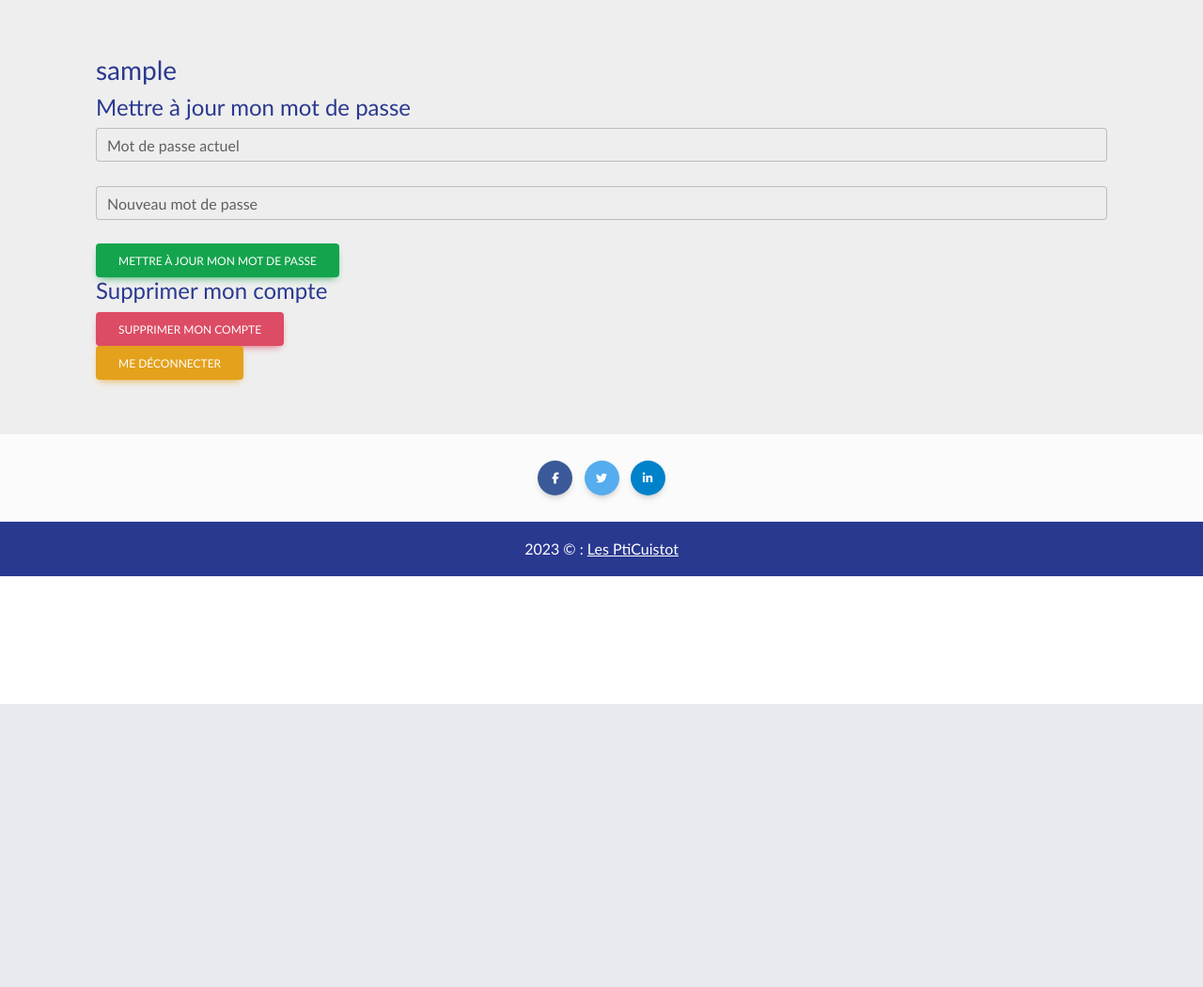
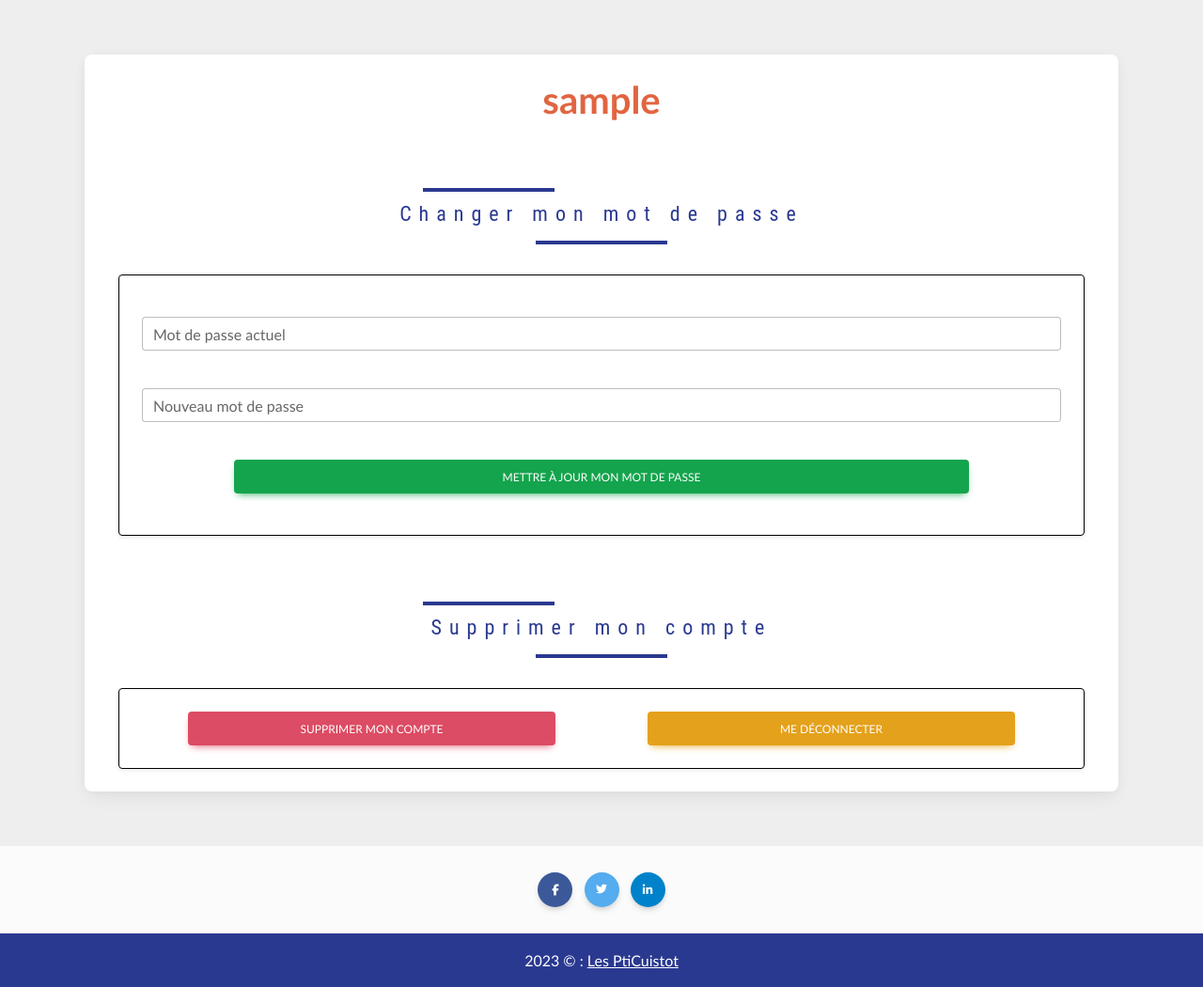
Before and after one commit to PtiCuistot/PtiCuistot, a PHP site: page /account.php in a window 1280 px wide. Shown: the part 51-1101 px from the top of the page at 94% size. Before the commit the page ends 800 px from the top, so only its background shows below. Run offline with PHP 8.4, Linux system fonts and the light colour scheme; the visitor is signed in with stand-in values (Sample User, id 1); some libraries are stand-ins or nearby versions.

Commit message:
style admin/user

```diff
--- a/assets/styles/style.css
+++ b/assets/styles/style.css
@@ -442,6 +442,11 @@ img {
 
 .table-dark, .table-dark > td, .table-dark > th {
     background-color: var(--blue) !important;
+    text-align: center;
+  }
+
+  .table{
+    text-align: center;
   }
 
   tr, thead {
@@ -1213,3 +1218,49 @@ i{
 }
 
   /* END ingredient filter input */
+
+  /* User.php*/
+  .formUser > *{
+    margin-top: 20px;
+    margin-bottom: 20px;
+  }
+
+  .UserButtonDiv{
+    border: 1px solid black;flex-direction: row;display: flex;
+}
+
+  @media (max-width:480px)  {
+    .UserButtonDiv{
+        flex-direction: column !important;
+    }
+
+    .UserButtonDiv > *{
+        width: 100% !important;
+        margin-top: 10px !important;
+        margin-bottom: 10px !important;
+    }
+
+    .SuppUserButton{
+        font-size: 2vw;
+        padding: 5px;
+    }
+
+    .highMargin{
+        margin-left: 1% !important;
+        margin-right: 1% !important;
+    }
+
+
+  }
+  /* END User.php*/
+
+    /* admin.php*/
+    .AdminGroupe{
+       text-align: center;
+      }
+
+      .AdminGroupe > *{
+        margin-top: 20px;
+        margin-bottom: 20px;
+       }
+      /* END admin.php*/
--- a/php/template/detailRecette.php
+++ b/php/template/detailRecette.php
@@ -53,7 +53,7 @@
                                     <div class="text">Liste des ingrédients</div>
                                 </svg>
                             </div>
-                            <table class="table mb-4" id="ingredientArrayGlobal">
+                            <table class="table mb-4 table-striped" id="ingredientArrayGlobal">
                                 <thead>
                                     <tr class="table-dark">
                                         <th scope="col">Nom</th>
--- a/php/template/user.php
+++ b/php/template/user.php
@@ -7,35 +7,48 @@
     <?php include('link.php'); ?>
 </head>
 <?php include('header.php'); ?>
-<section style="background-color: #eee;">
+<section style="background-color: #eee;overflow: hidden;">
     <div class="container py-5 h-100">
         <div class="row d-flex justify-content-center align-items-center h-100">
-            <h3><?php echo $user->getUsername(); ?></h3>
-            <h4>Mettre à jour mon mot de passe</h4>
-            <br>
-            <form method="POST" action="php/treatment/updatePwd.php">
+            <div class="card rounded-3" style="text-align: center;">
+                <div class="card-body p-4">
+                    <h3 class="text-rainbow" style="font-size: 40px;"><?php echo $user->getUsername(); ?></h3>
+                    <div class="svg-wrapper wrapperFormCreateRecipeTitle" style="width: auto;">
+                        <svg height="60" width="500" xmlns="http://www.w3.org/2000/svg" style="z-index: 5;">
+                            <rect class="shape" height="60" width="500" />
+                            <div class="text">Changer mon mot de passe</div>
+                        </svg>
+                    </div>
+                    <div class="bg-white rounded shadow-sm p-4" style="border: 1px solid black;">
+                        <form method="POST" action="php/treatment/updatePwd.php" class="displayFlex formUser">
                             <div class="form-outline">
                                 <input name="actualPwd" type="password" id="recipeImage" class="form-control RecipeImage" required />
                                 <label class="form-label" for="typeURL">Mot de passe actuel</label>
                             </div>
-                <br>
                             <div class="form-outline">
                                 <input type="password" name="newPwd" id="recipeImage" class="form-control RecipeImage" required />
                                 <label class="form-label" for="typeURL">Nouveau mot de passe</label>
                             </div>
-                <br>
-                <input type="submit" class="btn btn-success" value="Mettre  à jour mon mot de passe" />
-                <br>
+                            <input type="submit" class="btn btn-success" value="Mettre  à jour mon mot de passe" style="width: 80%;"/>
                         </form>
-            <h4>Supprimer mon compte</h4>
-            <form action="php/treatment/disable.php" method="POST">
-                <input type="number" name="userId" value="<?php echo $_SESSION['userId']?>" hidden>
-                <input type="submit" class="btn btn-danger" value="Supprimer mon compte"/>
+                    </div>
+                    <div class="svg-wrapper wrapperFormCreateRecipeTitle" style="width: auto;">
+                        <svg height="60" width="500" xmlns="http://www.w3.org/2000/svg" style="z-index: 5;">
+                            <rect class="shape" height="60" width="500" />
+                            <div class="text">Supprimer mon compte</div>
+                        </svg>
+                    </div>
+                    <div class="bg-white rounded shadow-sm p-4 UserButtonDiv">
+                        <form action="php/treatment/disable.php" method="POST" class="displayFlex" style="width: 50%;">
+                            <input type="number" name="userId" value="<?php echo $_SESSION['userId'] ?>" hidden>
+                            <input type="submit" class="btn btn-danger" value="Supprimer mon compte" style="width: 80%;"/>
                         </form>
-            <br>
-            <form action="php/treatment/disconnect.php" method="POST">
-                <input type="submit" class="btn btn-warning" value="Me déconnecter"/>
+                        <form action="php/treatment/disconnect.php" method="POST" class="displayFlex" style="width: 50%;">
+                            <input type="submit" class="btn btn-warning" value="Me déconnecter" style="width: 80%;"/>
                         </form>
+                    </div>
+                </div>
+            </div>
         </div>
     </div>
 </section>
```
Also changed, not shown: php/template/admin.php (+14 -4 lines), php/template/creationRecette.php (+6 -6 lines). Lines whose indentation alone changed are shown as unchanged.
